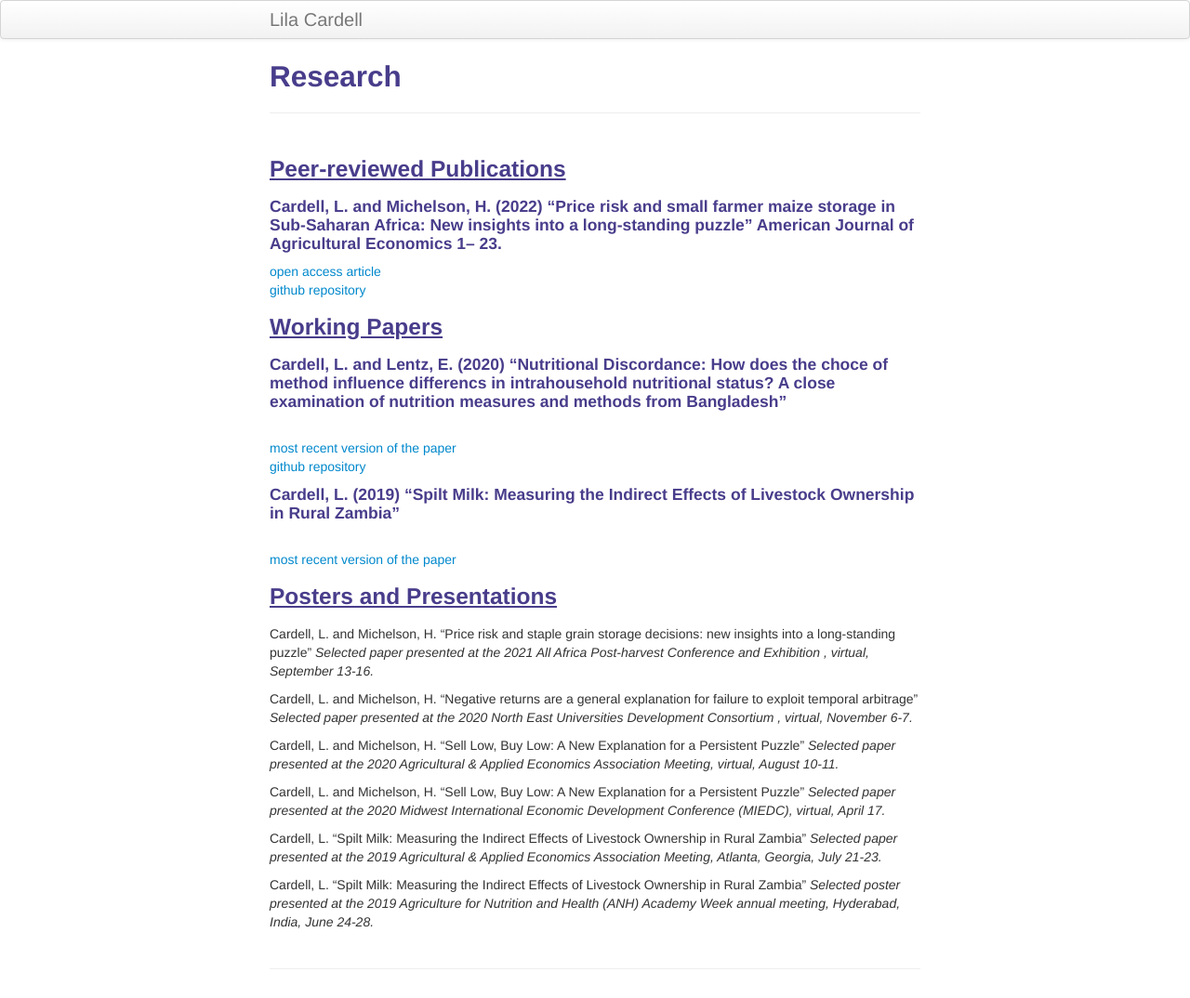
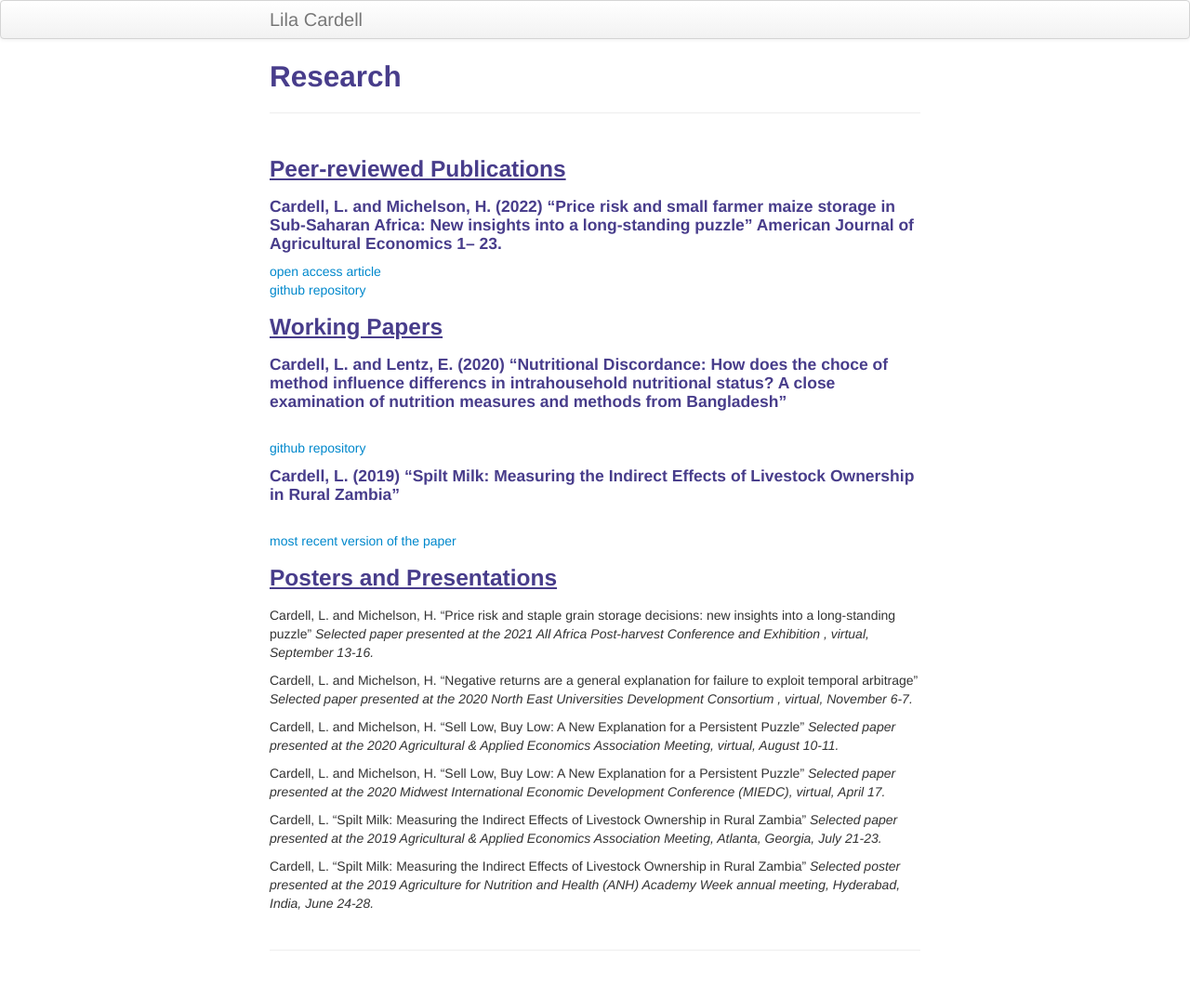
Before and after one commit to lilacardell/lilacardell.github.io, a Jekyll site: the page built from pages/research.md, in a window 1280 px wide. Shown: the whole page at 93% size. Built offline with Jekyll 4.4.1, drawn with Linux system fonts in a browser that asks for light colours.

Commit message:
Update research.md

```diff
--- a/pages/research.md
+++ b/pages/research.md
@@ -16,8 +16,6 @@ description: Lila Cardell's research
 ### <u>Working Papers </u>
 
 #### Cardell, L. and Lentz, E. (2020) "Nutritional Discordance: How does the choce of method influence differencs in intrahousehold nutritional status? A close examination of nutrition measures and methods from Bangladesh"
-<br>
-[most recent version of the paper]({{ BASE_PATH}}/pages/working_papers/CARDELL_Spilt Milk (2019).pdf)
 <br>
 <a href="https://github.com/lilacardell/BIHS_Project">github repository</a>
 <br>
```
